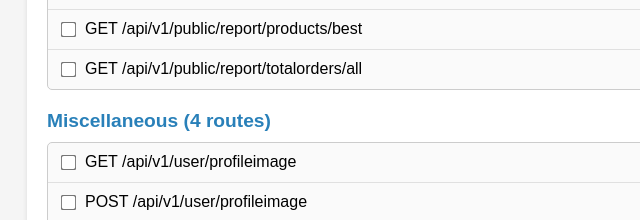
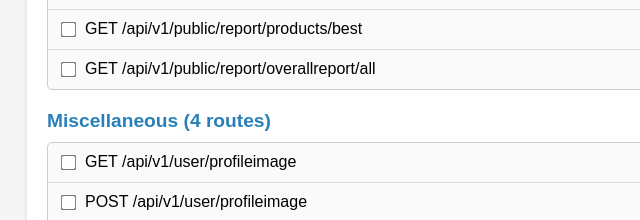
Before and after one commit to liju-github/ToDo---Api-Documentation, a plain HTML site: page index.html in a window 1280 px wide. Shown: the part 3323-3543 px from the top of the page, 193-833 px from the left. Drawn offline with Linux system fonts and the light colour scheme.

Commit message:
Update index.html

```diff
--- a/index.html
+++ b/index.html
@@ -182,7 +182,7 @@
             <li class="todo-item"><input type="checkbox" id="public11"> GET /api/v1/public/products/offerproducts</li>
             <li class="todo-item"><input type="checkbox" id="public12"> GET /api/v1/public/report/products/:productid</li>
             <li class="todo-item"><input type="checkbox" id="public13"> GET /api/v1/public/report/products/best</li>
-            <li class="todo-item"><input type="checkbox" id="public14"> GET /api/v1/public/report/totalorders/all</li>
+            <li class="todo-item"><input type="checkbox" id="public14"> GET /api/v1/public/report/overallreport/all</li>
         </ul>
     </div>
 
```
